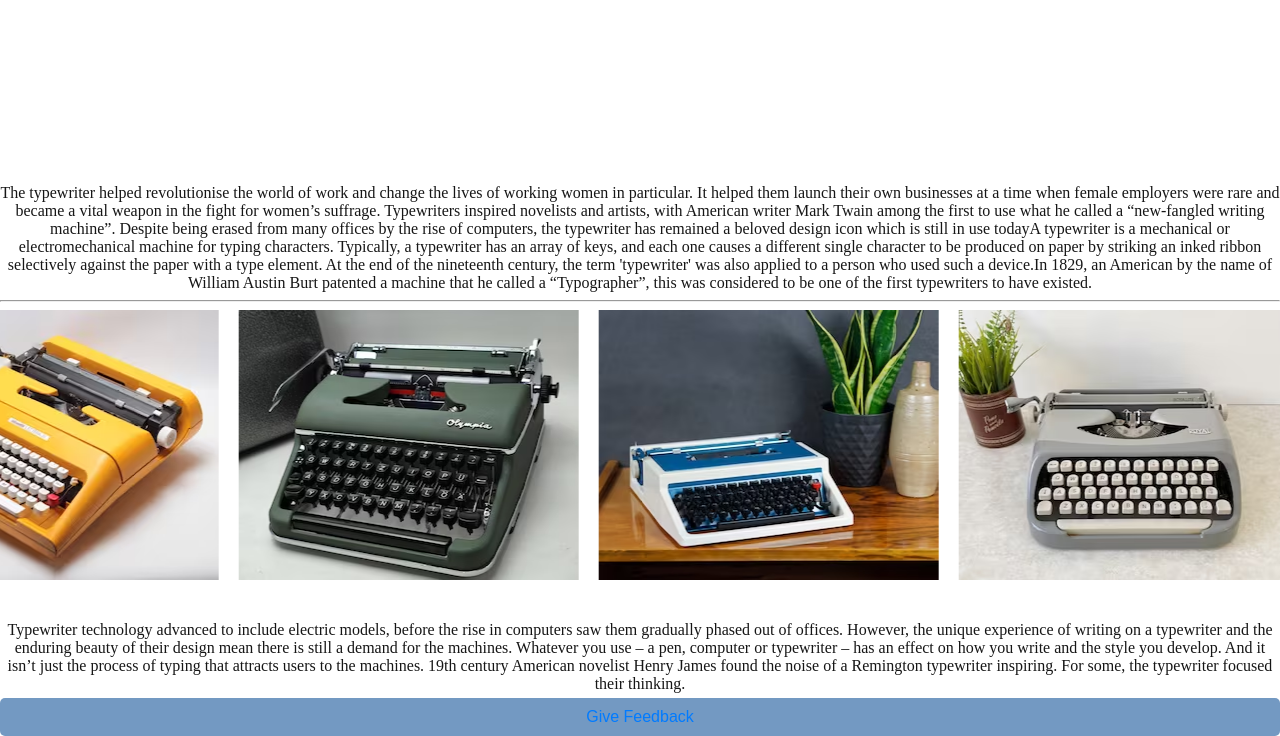
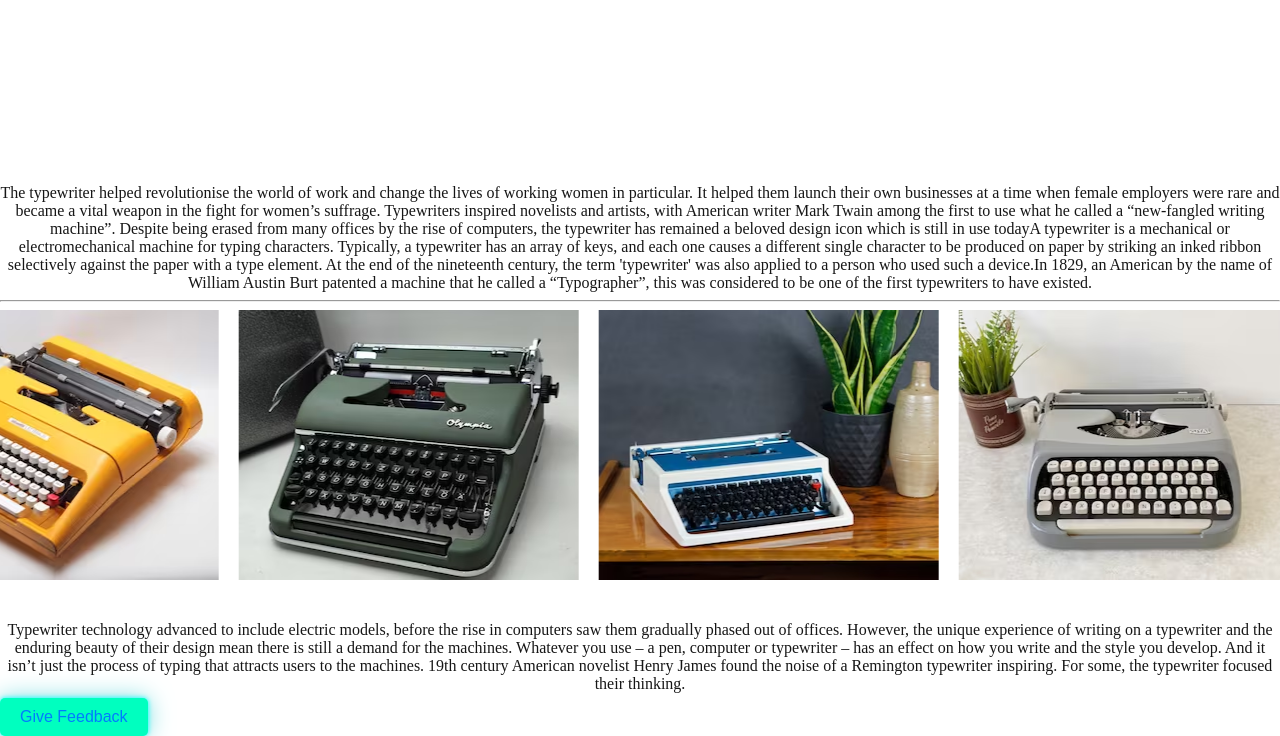
Before and after one commit to 200562470/m-icro-site, a plain HTML site: page index.html in a window 1280 px wide. Shown: the part 1932-2668 px from the top of the page. Drawn offline with Linux system fonts and the light colour scheme; a script that the page names is missing.

Commit message:
Update Styles.css

```diff
--- a/Styles.css
+++ b/Styles.css
@@ -481,22 +481,22 @@ textarea {
   resize: vertical;
 }
 
-.feedback-button{
-  width: 100%;
-  padding: 10px;
-  background-color: #7399c2;
-  color: #2c2424;
-  border: none;
+.feedback-button {
+  display: inline-block;
+  padding: 10px 20px;
+  background-color: #00ffbf; /* Button color */
+  color:black; /* Text color */
+  text-decoration: none;
   border-radius: 5px;
-  cursor: pointer;
   transition: background-color 0.3s ease;
-
+  text-align: center;
+  box-shadow: 0 0 5px cyan,0 0 25px rgb(122, 221, 224);
 }
 
-button:hover {
-  background-color: #0056b3;
+.button:hover {
+  background-color: #627991; /* Button color on hover */
+    box-shadow: 0 0 5px rgb(166, 174, 174),0 0 25px rgb(184, 191, 191),0 0 50px rgb(175, 180, 180),0 0 60px rgb(166, 171, 171);
 }
-
 
 /* Apply styles to the header */
 .company-info header {
```
